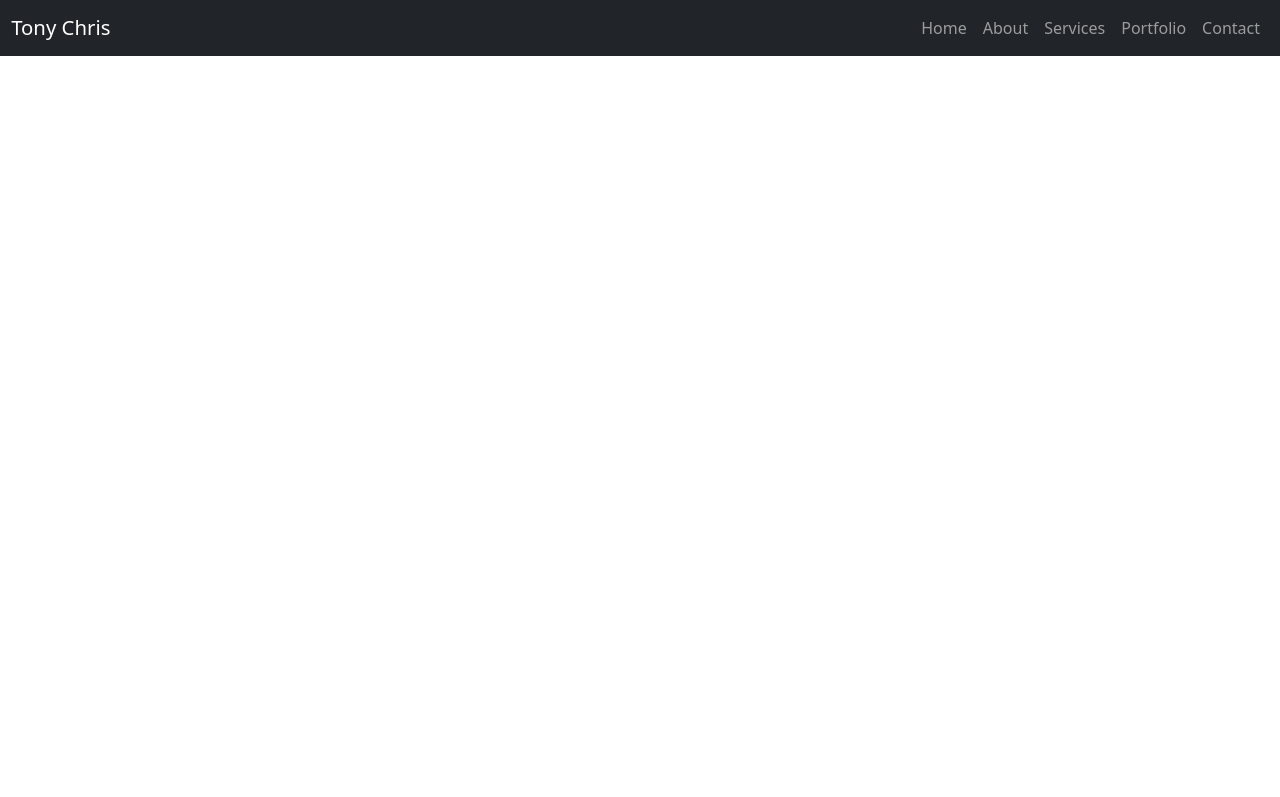
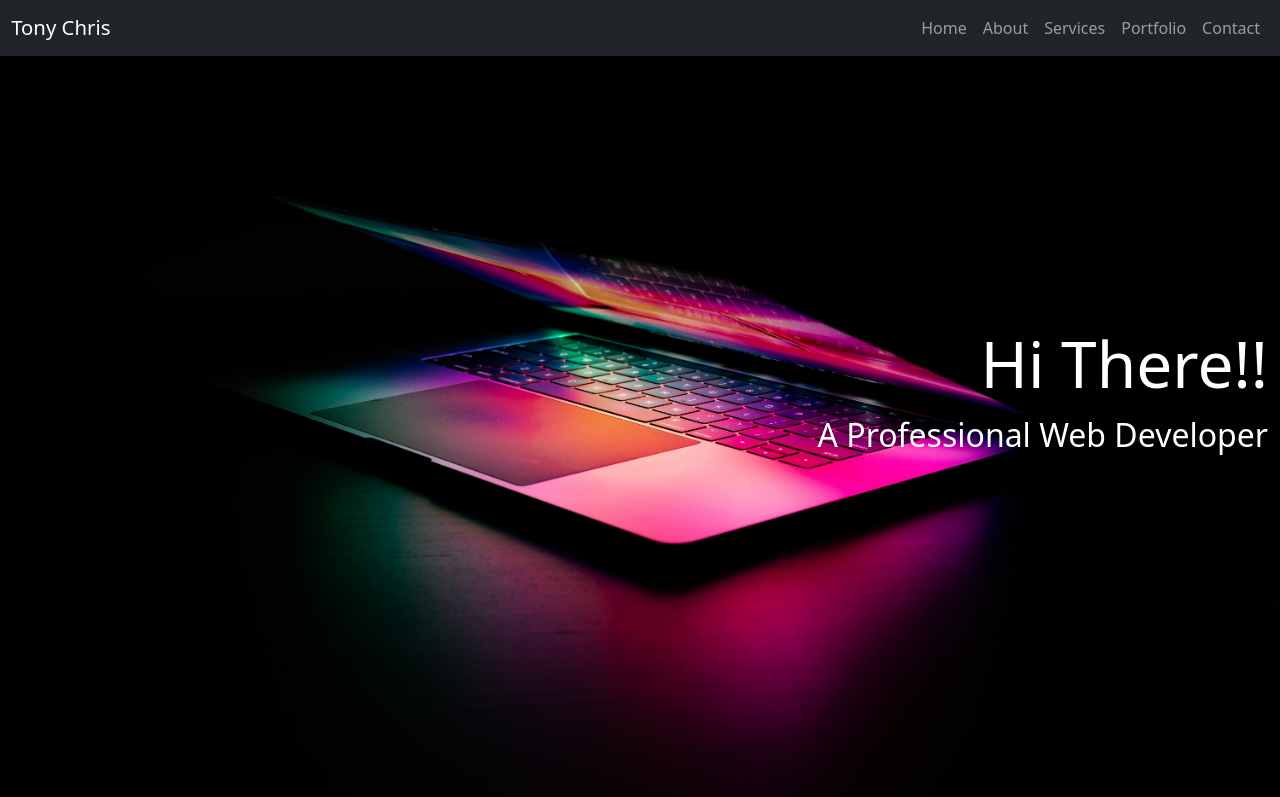
Before and after one commit to chris202003/Portfolio, a plain HTML site: page index.html in a window 1280 px wide. Shown: the top 797 px of the page. Drawn offline with nearby package versions, Linux system fonts and the light colour scheme; the site is published under a folder, as on GitHub Pages, so addresses that start at the root find nothing.

Commit message:
Update style.css

```diff
--- a/style.css
+++ b/style.css
@@ -1,6 +1,6 @@
 .bannerBgImage {
     height: 100vh;
-    background: url(/images/BackgroundImage.jpg);
+    background: url(images/BackgroundImage.jpg);
     background-size: cover;
     position: relative;
 }
```
